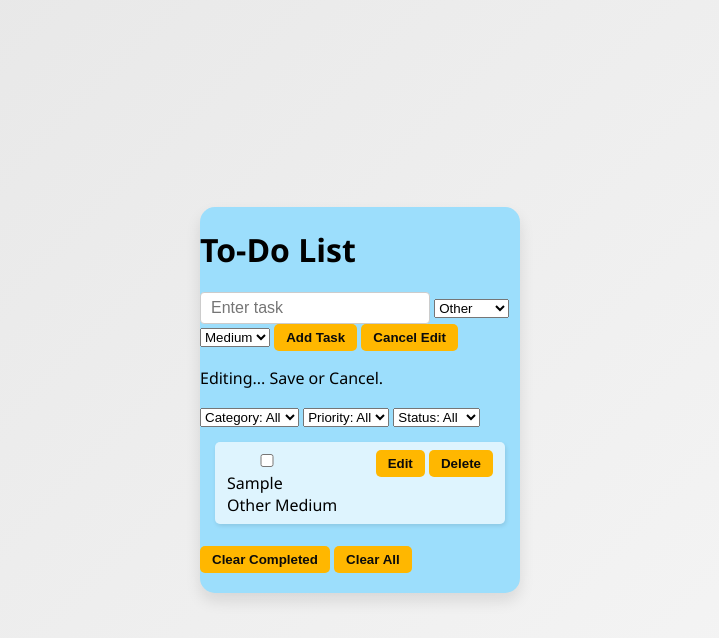
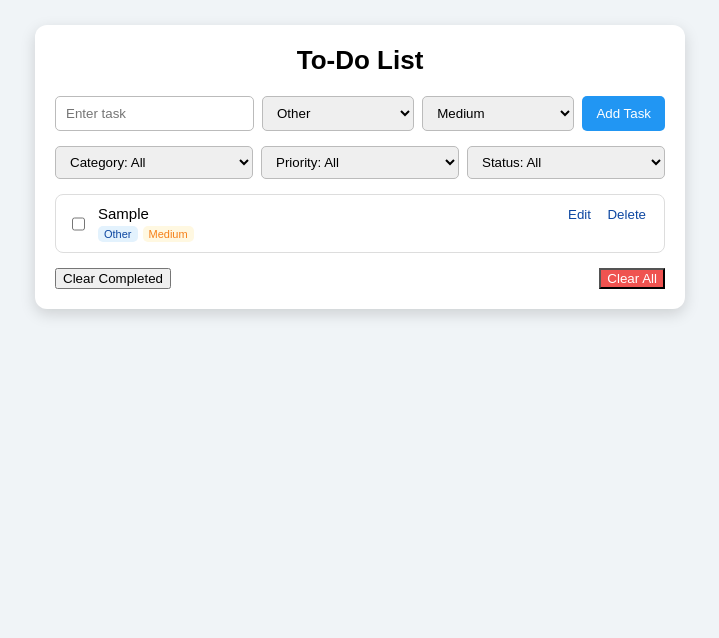
Before and after one commit to I-akashdas/To-Do-list, a plain HTML site: page index.html in a window 1280 px wide. Both pictures are taken after typing "Sample" into the empty fields and a click on the button "Add Task". Shown: the whole page, without its empty margins (280-999 px from the left). Drawn offline with Linux system fonts and the light colour scheme.

Commit message:
Refactor CSS styles for layout and design

```diff
--- a/style.css
+++ b/style.css
@@ -1,121 +1,163 @@
+/* Reset */
+* { box-sizing: border-box; }
+
+/* Page */
 body {
-    margin: 0;
-    padding: 0;
-    display: flex;
-    justify-content: center;
-    align-items: center;
-    height: 100vh;
-    background: linear-gradient(135deg, #e6e6e6, #f7f7f7);
-    font-family: 'Segoe UI', Tahoma, Geneva, Verdana, sans-serif;
+  margin: 0;
+  padding: 0;
+  background: #f0f4f7;
+  font-family: Arial, Helvetica, sans-serif;
 }
 
+/* Container */
 .container {
-    border: none;
-    border-radius: 15px;
-    background-color: rgb(156, 222, 252);
-    height: auto;
-    width: 25vw;
-    box-shadow: 0 8px 15px rgba(0, 0, 0, 0.1);
-    padding-bottom: 20px;
-    transition: transform 0.3s ease;
+  max-width: 650px;
+  margin: 25px auto;
+  background: white;
+  padding: 20px;
+  border-radius: 12px;
+  box-shadow: 0 5px 15px rgba(0,0,0,.15);
 }
 
-.container:hover {
-    transform: scale(1.02);
+/* Title */
+.title {
+  text-align: center;
+  margin: 0 0 20px;
+  font-size: 26px;
 }
 
-.header {
-    text-align: center;
-    padding: 10px;
-    font-size: 1.6cm;
-    font-weight: 800;
-    border-bottom: 0.5px solid white;
-    margin-bottom: 20px;
-    color: #004e64;
-    animation: fadeInDown 0.6s ease-in-out;
+/* Form */
+.task-form {
+  display: flex;
+  gap: 8px;
+  flex-wrap: wrap;
 }
 
-@keyframes fadeInDown {
-    from {
-        opacity: 0;
-        transform: translateY(-20px);
-    }
-    to {
-        opacity: 1;
-        transform: translateY(0);
-    }
+.task-form input,
+.task-form select {
+  padding: 8px 10px;
+  border-radius: 5px;
+  border: 1px solid #bbb;
+  flex: 1;
 }
 
-.addTask {
-    display: flex;
-    justify-content: space-evenly;
-    gap: 10px;
-    padding: 0 15px;
-    animation: fadeIn 0.8s ease-in;
+.task-form button {
+  padding: 8px 14px;
+  border-radius: 5px;
+  border: none;
+  cursor: pointer;
+  background: #2196f3;
+  color: white;
 }
 
-input {
-    padding: 6px 10px;
-    border-radius: 4px;
-    border: 1px solid #ccc;
-    transition: 0.3s;
-    width: 65%;
-    font-size: 1rem;
+#cancelEditBtn {
+  background: #bbb;
 }
 
-input:focus {
-    outline: none;
-    border-color: #2196f3;
-    box-shadow: 0 0 8px rgba(33, 150, 243, 0.3);
+.hidden {
+  display: none;
 }
 
-button {
-    color: rgb(11, 11, 11);
-    background-color: rgb(255, 183, 0);
-    padding: 6px 12px;
-    border-radius: 5px;
-    border: none;
-    font-weight: bold;
-    transition: all 0.3s ease;
-    cursor: pointer;
+.edit-msg {
+  color: #f57c00;
+  margin-top: 8px;
 }
 
-button:hover {
-    background-color: #ff9900;
-    transform: translateY(-2px);
-    box-shadow: 0 4px 6px rgba(0, 0, 0, 0.2);
+/* Filters */
+.filters {
+  display: flex;
+  gap: 8px;
+  margin: 15px 0;
 }
 
-ul {
-    list-style: none;
-    padding: 15px;
-    margin: 0;
-    animation: fadeIn 1s ease;
+.filters select {
+  flex: 1;
+  padding: 7px 10px;
+  border-radius: 5px;
+  border: 1px solid #bbb;
 }
 
-li {
-    display: flex;
-    justify-content: space-between;
-    border-radius: 5px;
-    padding: 8px 12px;
-    margin-bottom: 7px;
-    background-color: #ffffffaa;
-    box-shadow: 1px 2px 4px rgba(0, 0, 0, 0.1);
-    transition: background-color 0.3s;
+/* Tasks */
+.task-list {
+  list-style: none;
+  padding: 0;
+  margin: 0;
 }
 
-li:hover {
-    background-color: #d6f4ff;
+.task-item {
+  display: flex;
+  justify-content: space-between;
+  align-items: flex-start;
+  border-radius: 8px;
+  padding: 10px 12px;
+  margin-bottom: 10px;
+  background: #fff;
+  border: 1px solid #ddd;
 }
 
-@keyframes fadeIn {
-    from { opacity: 0; transform: translateY(10px); }
-    to { opacity: 1; transform: translateY(0); }
+.task-left {
+  display: flex;
+  gap: 10px;
+  flex: 1;
 }
 
-/* Mobile responsiveness */
-@media (max-width: 768px) {
-    .container {
-        width: 80vw;
-    }
+.task-left input[type=checkbox] {
+  margin-top: 4px;
 }
+
+.task-text {
+  font-size: 15px;
+}
+
+.completed .task-text {
+  text-decoration: line-through;
+  color: #888;
+}
+
+/* Meta info */
+.meta {
+  display: flex;
+  gap: 5px;
+  margin-top: 4px;
+}
+
+.badge {
+  padding: 2px 6px;
+  border-radius: 5px;
+  font-size: 11px;
+}
+
+.badge.category {
+  background: #e3f2fd;
+  color: #0d47a1;
+}
+
+.badge.high {
+  background: #ffebee;
+  color: #b71c1c;
+}
+
+.badge.medium {
+  background: #fff8e1;
+  color: #f57f17;
+}
+
+.badge.low {
+  background: #e8f5e9;
+  color: #1b5e20;
+}
+
+/* Buttons */
+.actions button {
+  background: none;
+  border: none;
+  cursor: pointer;
+  color: #0d47a1;
+}
+
+.danger { background: #ef5350; color: white; }
+.footer {
+  margin-top: 15px;
+  display: flex;
+  justify-content: space-between;
+}
```
